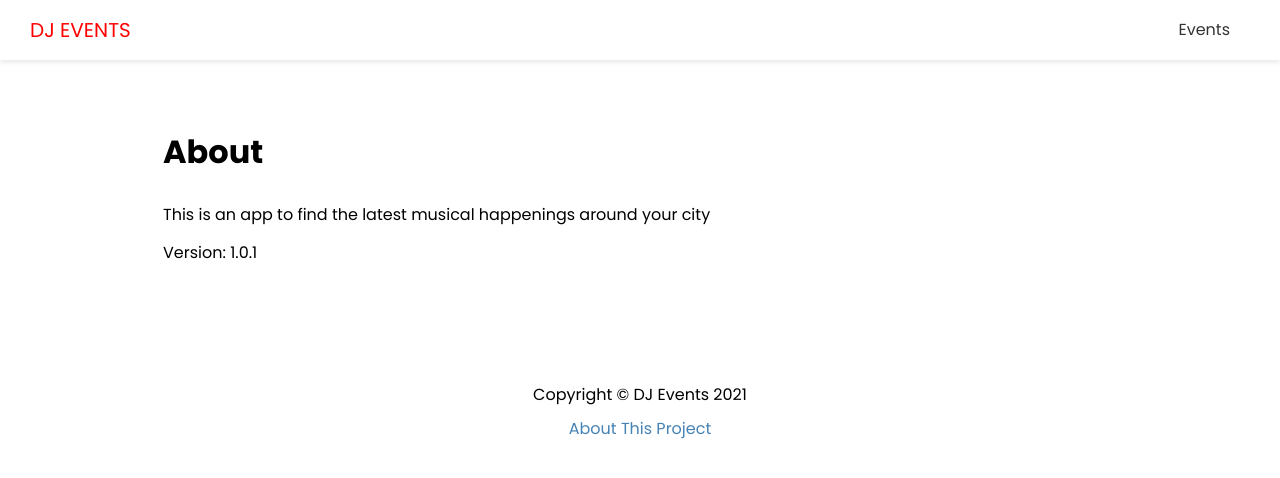
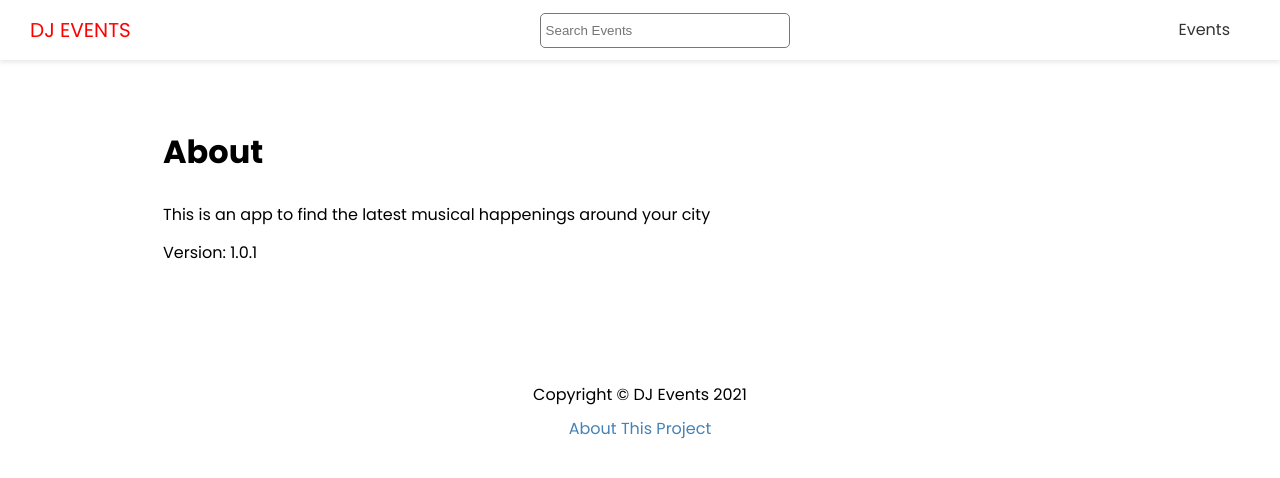
Before and after one commit to SankhaChak/djeve-frontend, a Next.js app: page /about in a window 1280 px wide. Shown: the top 478 px of the page. Built offline with nearby package versions, Linux system fonts and the light colour scheme.

Commit message:
✅ feat: added search functionality

```diff
--- a/components/Header.js
+++ b/components/Header.js
@@ -1,5 +1,6 @@
 import Link from "next/link";
 import styles from "@/styles/Header.module.css";
+import Search from "./Search";
 
 export default function Header() {
   return (
@@ -9,6 +10,8 @@ export default function Header() {
           <a>DJ Events</a>
         </Link>
       </div>
+
+      <Search />
 
       <nav>
         <ul>
--- /dev/null
+++ b/components/Search.js
@@ -0,0 +1,27 @@
+import styles from "@/styles/Search.module.css";
+import { useRouter } from "next/dist/client/router";
+import { useState } from "react";
+
+export default function Search() {
+  const [term, setTerm] = useState("");
+  const router = useRouter();
+
+  const handleSubmit = (ev) => {
+    ev.preventDefault();
+    router.push(`/events/search?term=${term}`);
+    setTerm("");
+  };
+
+  return (
+    <div className={styles.search}>
+      <form onSubmit={handleSubmit}>
+        <input
+          placeholder="Search Events"
+          type="text"
+          value={term}
+          onChange={({ target }) => setTerm(target.value)}
+        />
+      </form>
+    </div>
+  );
+}
--- /dev/null
+++ b/styles/Search.module.css
@@ -0,0 +1,7 @@
+.search input {
+  width: 250px;
+  height: 35px;
+  padding: 5px;
+  border: 1px #777 solid;
+  border-radius: 5px;
+}
```
Also changed, not shown: pages/events/search.js (added, +42 -0 lines).
